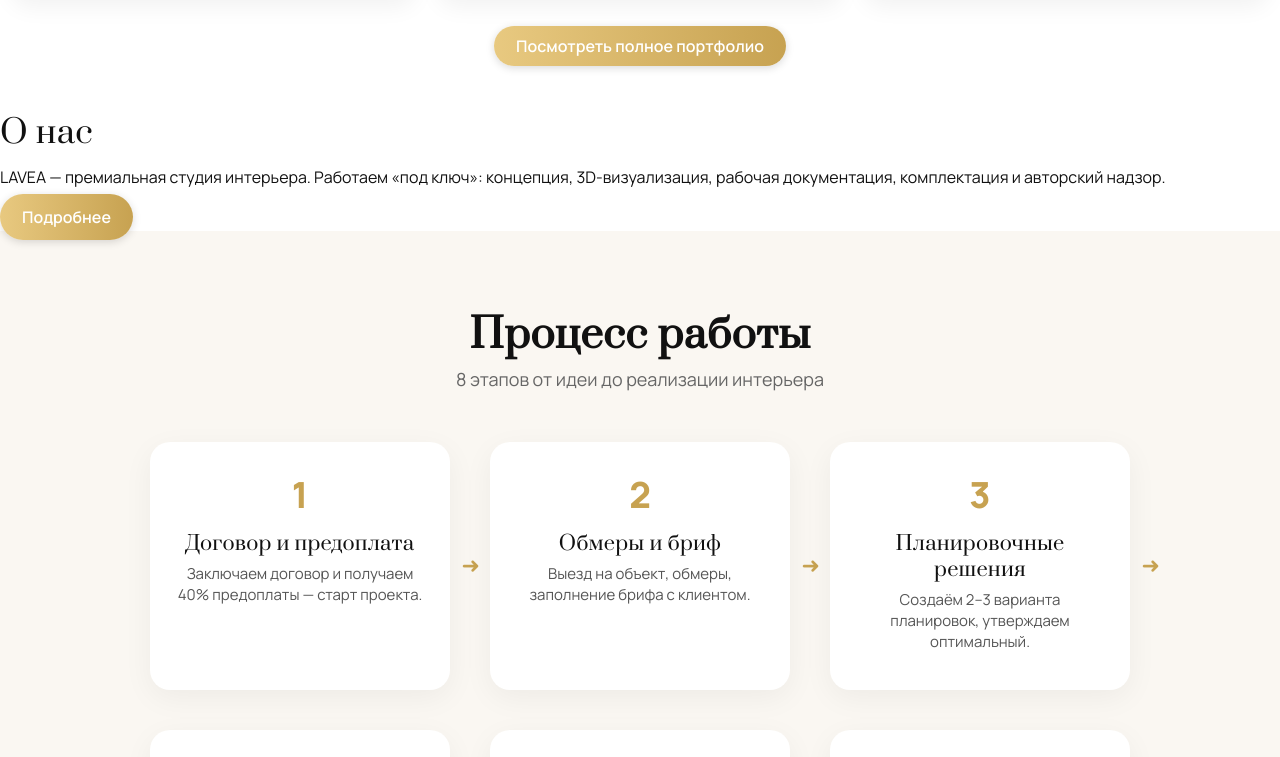
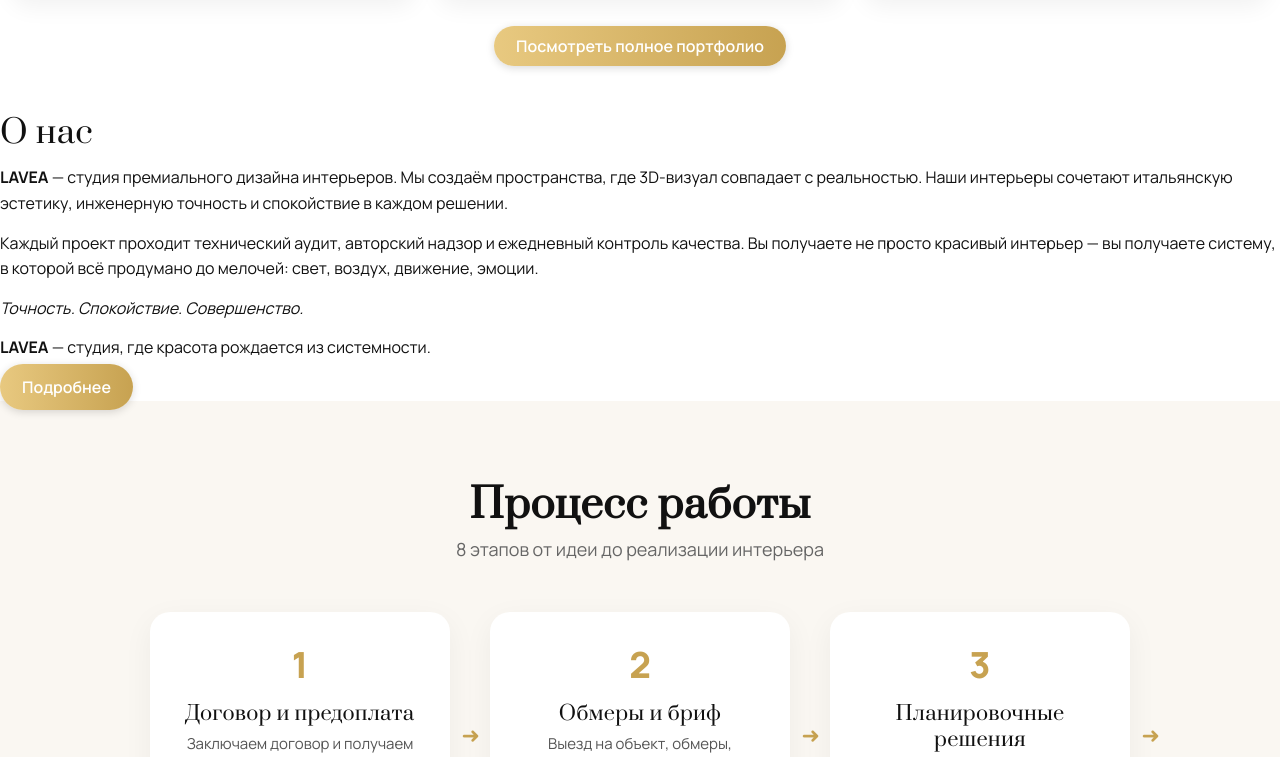
Before and after one commit to ankakisis-cloud/lavea-site, a Next.js app: page / in a window 1280 px wide. Shown: the part 1376-2133 px from the top of the page. Built offline with nearby package versions, Linux system fonts and the light colour scheme.

Commit message:
Update AboutShort.js

```diff
--- a/components/AboutShort.js
+++ b/components/AboutShort.js
@@ -4,12 +4,20 @@ export default function AboutShort() {
       <div className="aboutShort__inner">
         <h2>О нас</h2>
         <p>
-          LAVEA — премиальная студия интерьера. Работаем «под ключ»: концепция,
-          3D-визуализация, рабочая документация, комплектация и авторский надзор.
+          <strong>LAVEA</strong> — студия премиального дизайна интерьеров.
+          Мы создаём пространства, где 3D-визуал совпадает с реальностью.
+          Наши интерьеры сочетают итальянскую эстетику, инженерную точность
+          и спокойствие в каждом решении.
         </p>
-        <a href="/about" className="btn btn-lavea" aria-label="Подробнее о студии">
-          Подробнее
-        </a>
+        <p>
+          Каждый проект проходит технический аудит, авторский надзор и ежедневный контроль качества.
+          Вы получаете не просто красивый интерьер — вы получаете систему, в которой всё продумано до мелочей:
+          свет, воздух, движение, эмоции.
+        </p>
+        <p><em>Точность. Спокойствие. Совершенство.</em></p>
+        <p><strong>LAVEA</strong> — студия, где красота рождается из системности.</p>
+
+        <a href="/about" className="btn btn-lavea">Подробнее</a>
       </div>
     </section>
   );
```
